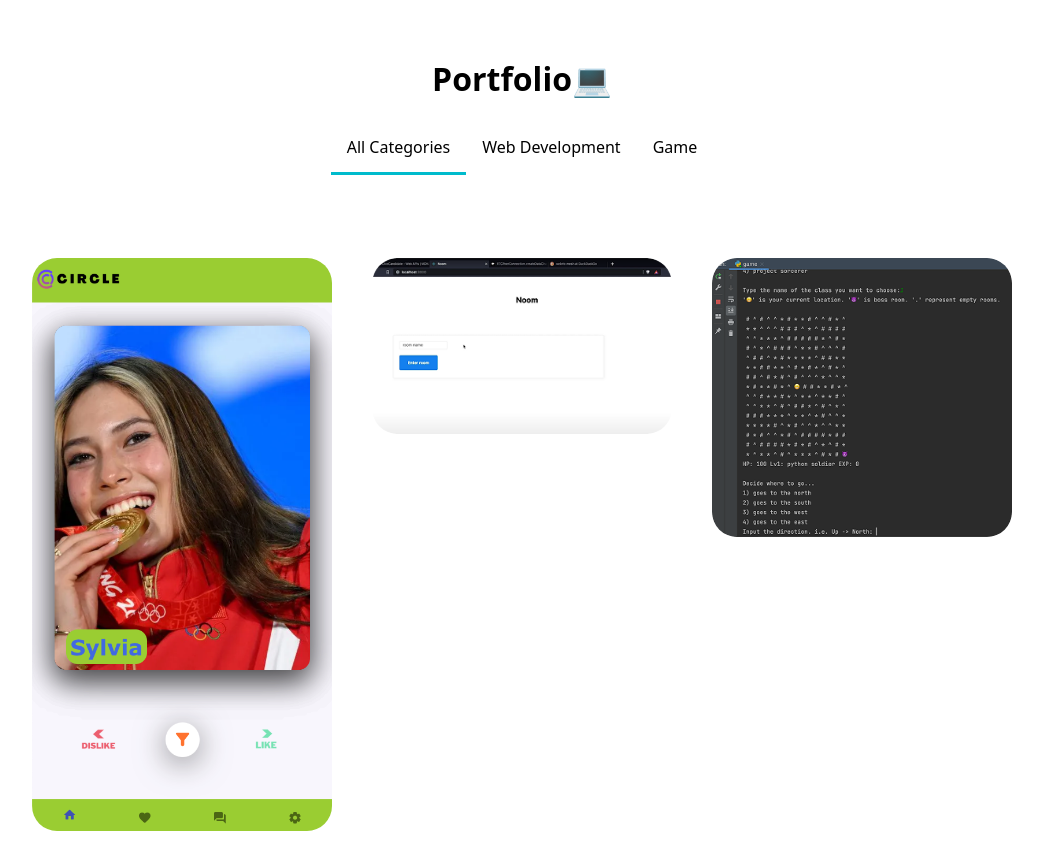
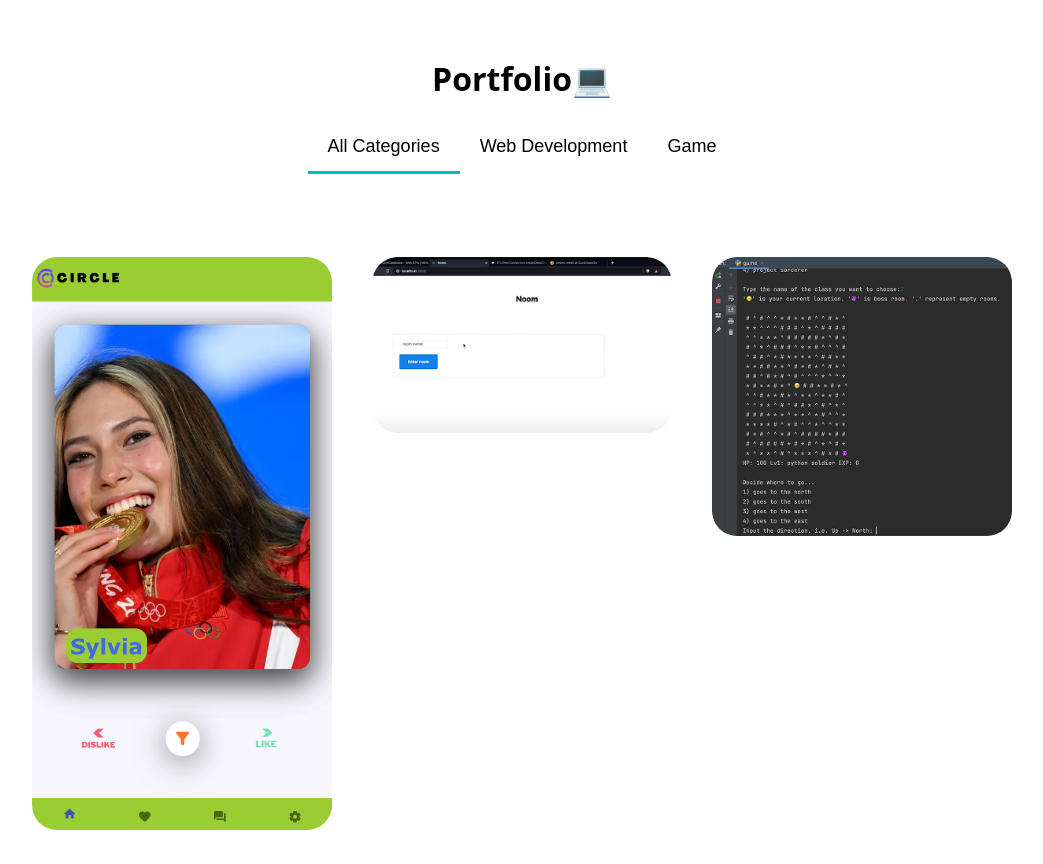
Before and after one commit to euidml/euidml.github.io, a React (Create React App) app: page / in a window 1280 px wide. Shown: the part 1540-2404 px from the top of the page, without its empty margins (118-1161 px from the left). Built offline with nearby package versions, Linux system fonts and the light colour scheme.

Commit message:
implement to change the state and change the anchor tag to button tag in category #15

```diff
--- a/src/Portfolio/Portfolio.css
+++ b/src/Portfolio/Portfolio.css
@@ -12,24 +12,33 @@
 #inner_navbar {
     display: flex;
     justify-content: center;
+    box-shadow: none;
 }
 
-#inner_navbar a {
+#inner_navbar button {
   float: left;
   display: block;
   color: black;
+  background-color: #FFFF;
   text-align: center;
-  padding: 14px 16px;
+  padding: 14px 20px;
   text-decoration: none;
+  font-size: large;
+  box-shadow: none;
+  border: none;
 }
 
 #inner_navbar .selected{
     border-bottom: 3px solid #00BBCC;
 }
 
-#inner_navbar a:hover {
-  background: #FFFF;
+#inner_navbar button:hover {
+  background-color: whitesmoke;
   color: #00BBCC;
+}
+
+#inner_navbar button:active {
+  border-style: none;
 }
 
 #projects {
--- a/src/Portfolio/Portfolio.js
+++ b/src/Portfolio/Portfolio.js
@@ -7,9 +7,9 @@ import simple_python_game from "../images/simple_python_game.png"
 function Element({value, className, onElementClick}){
     return(
         <div className={className} onClick={onElementClick}>
-            <a href={`#${value}`} >
+            <button>
                 {value}
-            </a>
+            </button>
         </div>
 
     );
@@ -23,7 +23,7 @@ function Portfolio(){
     const projectImages = [circle, noom, simple_python_game]
 
     function handleClick(value){
-        console.log(value)
+        setCurrentCategory(value)
     }
 
     return(
```
